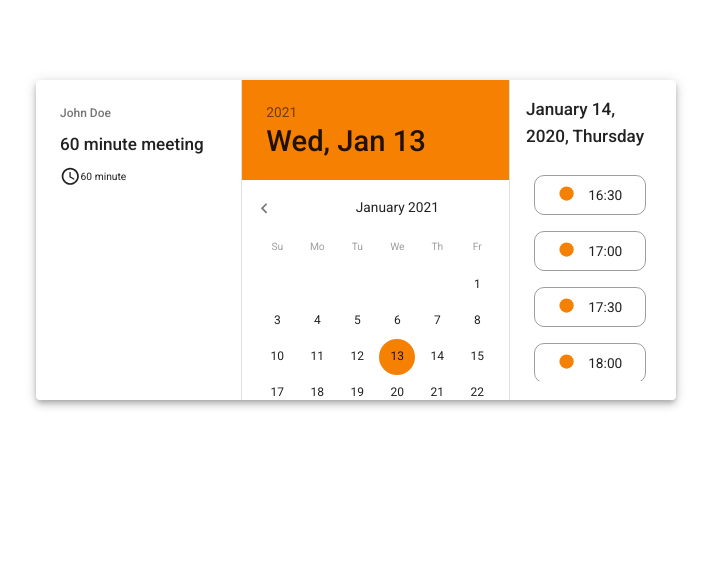
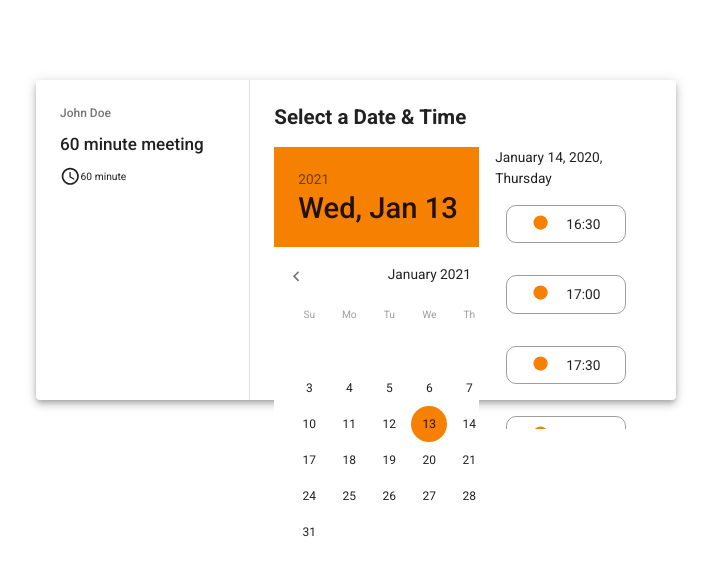
Before and after one commit to hatchways/team-yugioh, a React (Create React App) app in the folder client/: page /schedule-meeting in a window 1280 px wide. Shown: the top 574 px of the page, without its empty margins (284-995 px from the left). Built offline with nearby package versions, Linux system fonts and the light colour scheme.

Commit message:
add a title to the top right side

```diff
--- a/client/src/components/scheduler/Overview.js
+++ b/client/src/components/scheduler/Overview.js
@@ -9,14 +9,7 @@ const Overview = (props) => {
   const duration = props.duration || "60";
 
   return (
-    <Grid
-      item
-      xs={4}
-      className={classes.root}
-      spacing={1}
-      container
-      direction="column"
-    >
+    <Grid className={classes.root} spacing={1} container direction="column">
       <Grid item>
         <Typography variant="subtitle2" color="textSecondary">
           {name}
--- a/client/src/components/scheduler/PickDate.js
+++ b/client/src/components/scheduler/PickDate.js
@@ -9,7 +9,7 @@ const PickDate = () => {
   const [date, setDate] = useState(new Date());
 
   return (
-    <Grid item xs={5} className={classes.root}>
+    <Grid className={classes.root}>
       <MuiPickersUtilsProvider utils={DateFnsUtils}>
         <DatePicker variant="static" value={date} onChange={setDate} />
       </MuiPickersUtilsProvider>
--- a/client/src/components/scheduler/PickTime.js
+++ b/client/src/components/scheduler/PickTime.js
@@ -25,12 +25,19 @@ const PickTime = (props) => {
   const date = props.date || "January 14, 2020, Thursday";
 
   return (
-    <Grid item xs={3} className={classes.root}>
+    <Grid container className={classes.root} direction="column">
       <Grid item>
-        <Typography variant="h6">{date}</Typography>
+        <Typography variant="body1">{date}</Typography>
       </Grid>
 
-      <Grid item className={classes.list}>
+      <Grid
+        item
+        className={classes.list}
+        container
+        direction="column"
+        alignItems="center"
+        wrap="nowrap"
+      >
         {timeSlots.map((slot, i) => (
           <ListItem key={i} className={classes.listItem} button>
             <Grid container direction="row" justify="space-around">
@@ -46,13 +53,11 @@ const PickTime = (props) => {
 
 const useStyles = makeStyles((theme) => ({
   root: {
-    height: "100%",
-    padding: theme.spacing(2),
+    width: "100%",
   },
   list: {
-    overflow: "auto",
-    height: "80%",
-    padding: theme.spacing(1),
+    overflowY: "scroll",
+    height: theme.spacing(30),
   },
   icon: {
     width: "3px",
@@ -65,6 +70,7 @@ const useStyles = makeStyles((theme) => ({
     borderRadius: 10,
     height: theme.spacing(5),
     margin: `${theme.spacing(2)}px 0`,
+    width: theme.spacing(15),
   },
 }));
 
--- a/client/src/pages/Scheduler.js
+++ b/client/src/pages/Scheduler.js
@@ -1,5 +1,11 @@
 import React from "react";
-import { makeStyles, Paper, Grid, Divider } from "@material-ui/core";
+import {
+  makeStyles,
+  Paper,
+  Grid,
+  Divider,
+  Typography,
+} from "@material-ui/core";
 import Overview from "../components/scheduler/Overview";
 import PickDate from "../components/scheduler/PickDate";
 import PickTime from "../components/scheduler/PickTime";
@@ -14,11 +20,35 @@ const Scheduler = () => {
   return (
     <Paper className={classes.root} elevation={5}>
       <Grid container direction="row" wrap="nowrap" className={classes.grid}>
-        <Overview />
+        <Grid item xs={4}>
+          <Overview />
+        </Grid>
         <Divider orientation="vertical" flexItem={true} />
-        <PickDate />
-        <Divider orientation="vertical" flexItem={true} />
-        <PickTime />
+
+        <Grid
+          item
+          xs={8}
+          className={classes.dateTimeSelect}
+          container
+          direction="column"
+          wrap="nowrap"
+          spacing={2}
+        >
+          <Grid item>
+            <Typography variant="h5" className={classes.title}>
+              Select a Date {"&"} Time
+            </Typography>
+          </Grid>
+
+          <Grid item container spacing={2}>
+            <Grid item xs={7}>
+              <PickDate />
+            </Grid>
+            <Grid item xs={5}>
+              <PickTime />
+            </Grid>
+          </Grid>
+        </Grid>
       </Grid>
     </Paper>
   );
@@ -34,6 +64,10 @@ const useStyles = makeStyles((theme) => {
     grid: {
       height: "100%",
     },
+    title: {},
+    dateTimeSelect: {
+      padding: theme.spacing(3),
+    },
   };
 });
 
```
